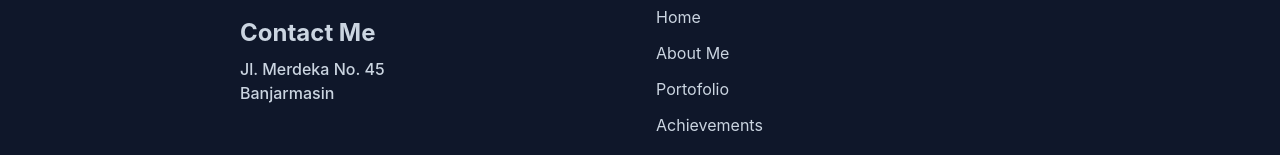
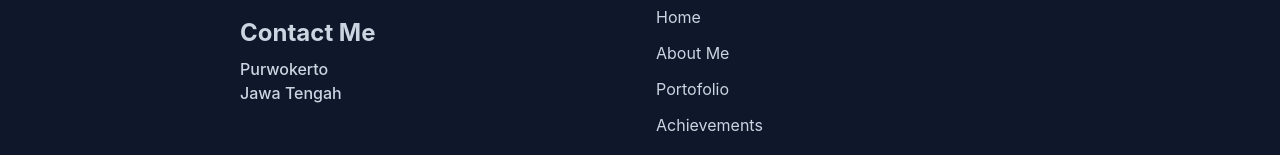
Before and after one commit to mrmuhammadrifki/portofolio-muhammad-rifki, a website: page index.html in a window 1280 px wide. Shown: the part 5411-5566 px from the top of the page. Drawn offline with Linux system fonts and the light colour scheme.

Commit message:
change domisili

```diff
--- a/index.html
+++ b/index.html
@@ -831,8 +831,8 @@
           <div class="w-full px-4 mb-12 text-slate-300 font-medium md:w-1/3">
             <h2 class="font-bold text-4xl text-white mb-5">Muhammad Rifki</h2>
             <h3 class="font-bold text-2xl mb-2">Contact Me</h3>
-            <p>Jl. Merdeka No. 45</p>
-            <p>Banjarmasin</p>
+            <p>Purwokerto</p>
+            <p>Jawa Tengah</p>
           </div>
           <!-- <div class="w-full px-4 mb-12 md:w-1/3">
             <h3 class="font-semibold text-xl text-white mb-5">Post Categories</h3>
```
